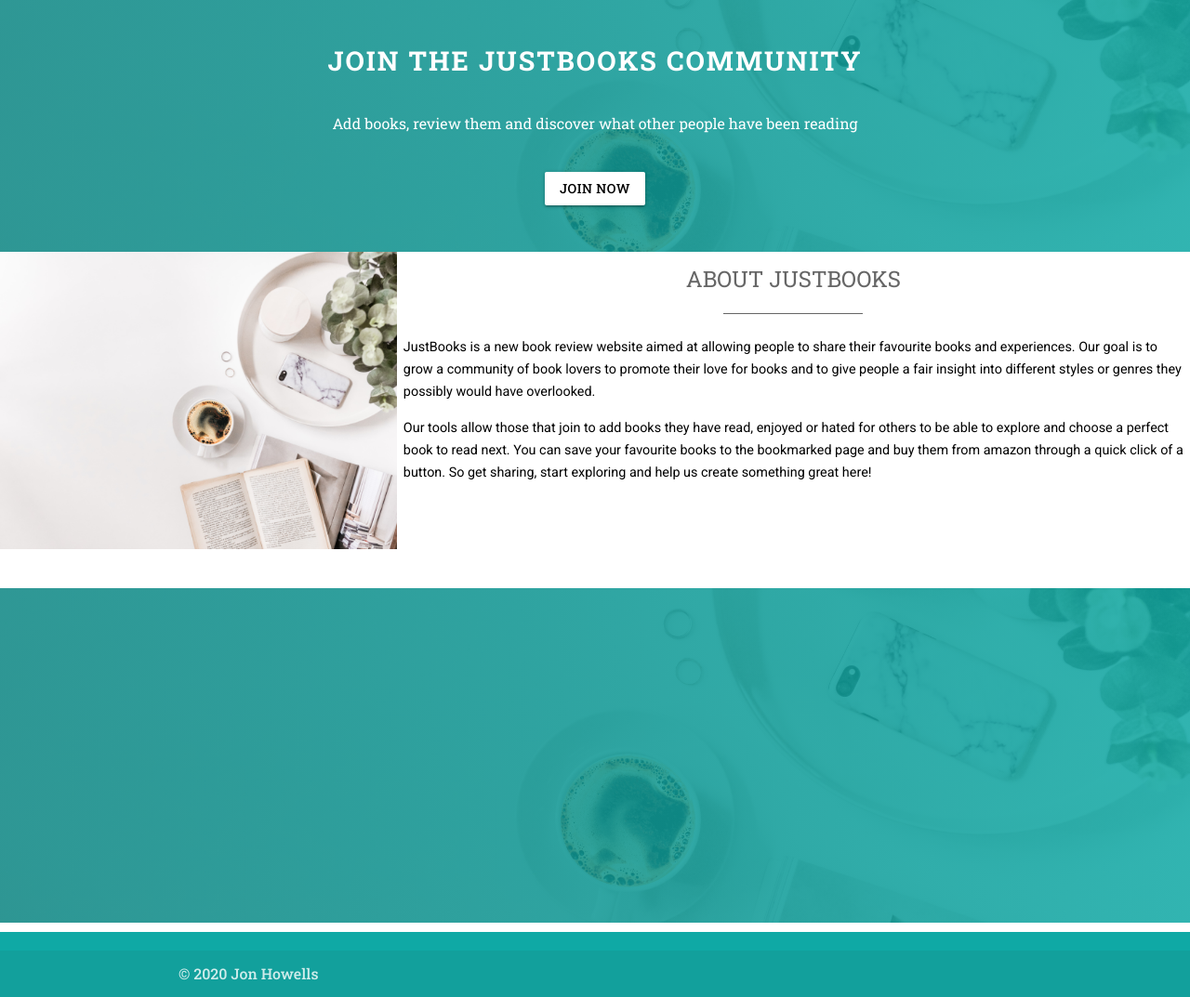
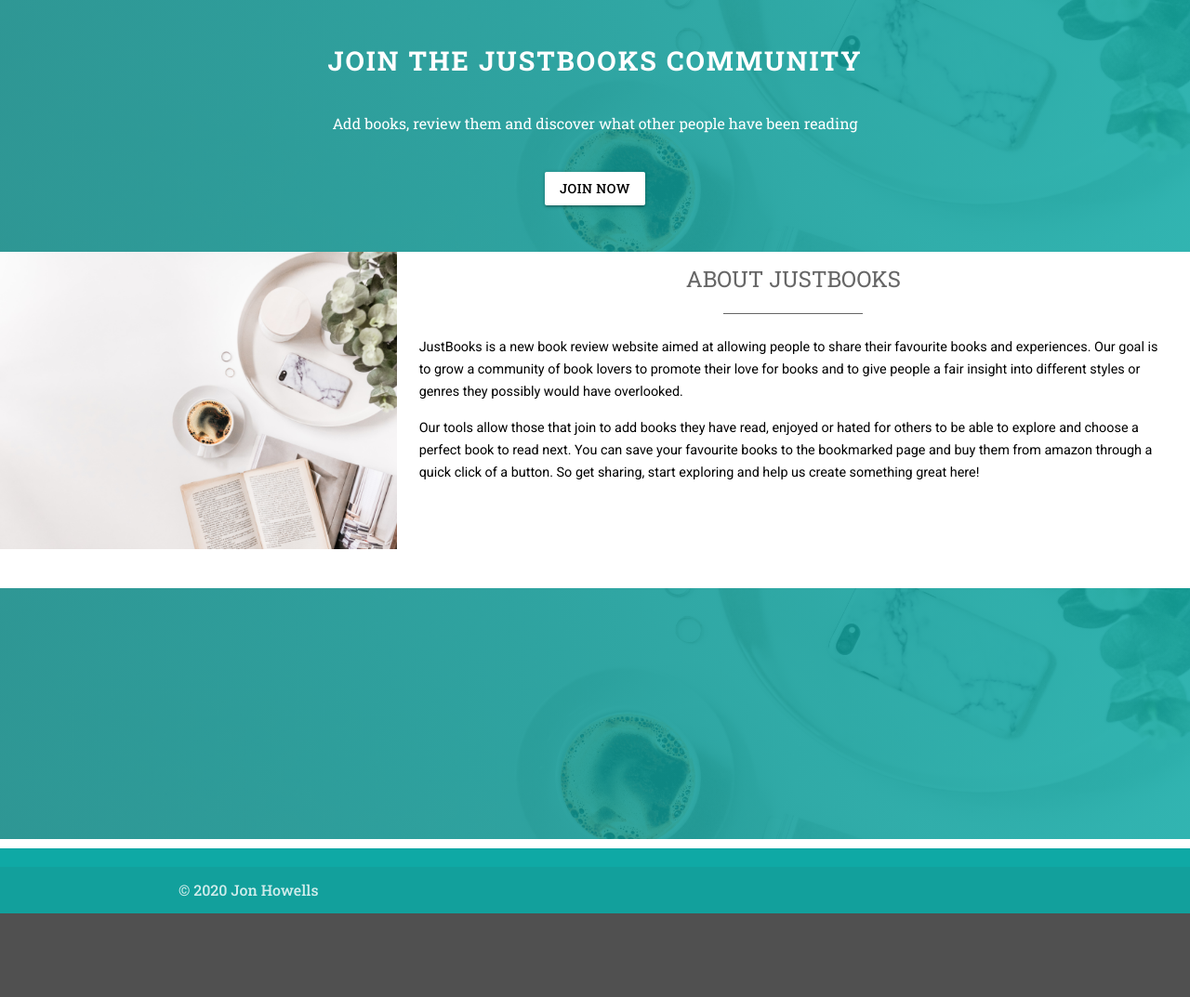
Before and after one commit to Code-Institute-Submissions/HowellsJonathan-justBooks, a Flask app: page / in a window 1280 px wide. Shown: the part 642-1715 px from the top of the page at 93% size. After the commit the page ends 1625 px from the top, so only its background shows below. Run offline with Flask 2, Linux system fonts and the light colour scheme; data that the repository does not hold is empty; some libraries are stand-ins or nearby versions; some web fonts are replaced.

Commit message:
Styled con&about for tablet

```diff
--- a/static/css/all_books.css
+++ b/static/css/all_books.css
@@ -167,6 +167,15 @@ img {
         width: 70%;
     }
 
+    .about-container p {
+        padding: 0 1.5rem;
+    }
+
+    .bottom-page-container {
+        height: 270px;
+    }
+
+
 }
 
 @media only screen and (min-width: 1024px) {
--- a/templates/front_page.html
+++ b/templates/front_page.html
@@ -66,10 +66,10 @@
         </div>
         <div class="about-container center-align">
             <div class="row white">
-                <div class="col s12 m4">
+                <div class="col s12 m6 l4">
                     <img src="/static/images/about-img.jpg" alt="A book, plant and mug of coffe at center">
                 </div>
-                <div class="col s12 m8">
+                <div class="col s12 m6 l8">
                     <h2>About JustBooks</h2>
                     <div class="divider-line"></div>
                     <p>
```
